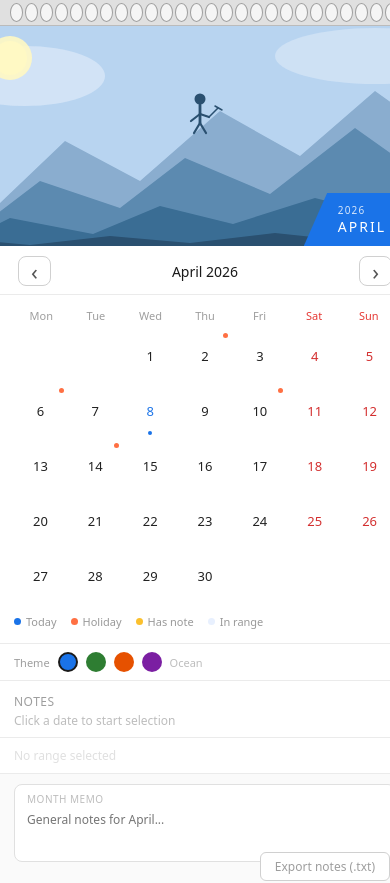
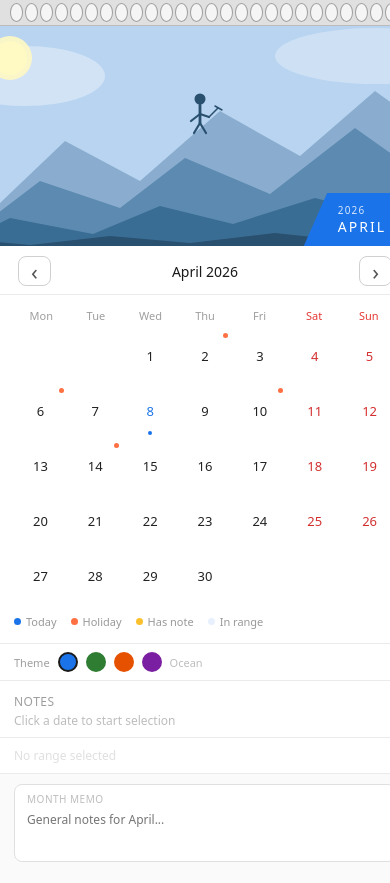
Before and after one commit to Swayam-Jaswal/Calendar-frontend-internship, a React (Vite) app in the folder frontend/: page / in a window 390 px wide. Shown: the top 883 px of the page. Built offline with nearby package versions, Linux system fonts and the light colour scheme.

Commit message:
projecy created

```diff
--- a/frontend/src/index.css
+++ b/frontend/src/index.css
@@ -12,8 +12,8 @@
 body {
   margin: 0;
   min-width: 320px;
-  height: 100vh;
-  overflow: hidden; /* App should fit in visible screen */
+  height: 100dvh;
+  overflow: hidden;
 }
 
 button,
@@ -22,7 +22,18 @@
 }
 
 #root {
-  height: 100vh;
+  height: 100dvh;
   display: flex;
   flex-direction: column;
 }
+
+@media (max-width: 740px) {
+  body {
+    overflow: auto;
+    height: auto;
+  }
+  #root {
+    height: auto;
+    min-height: 100dvh;
+  }
+}
```
